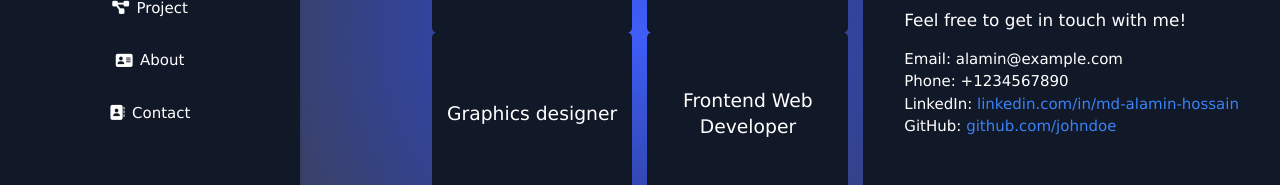
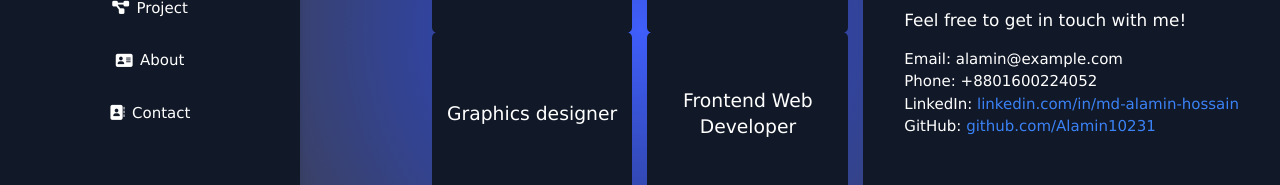
Before and after one commit to Alamin10231/My_Portfolio, a website built with Vite: page index.html in a window 1280 px wide. Shown: the part 371-556 px from the top of the page. Built offline with nearby package versions, Linux system fonts and the light colour scheme.

Commit message:
Update index.html

```diff
--- a/index.html
+++ b/index.html
@@ -97,9 +97,9 @@ rel="stylesheet"
           <p class="text-lg animate__animated animate__fadeInRight animate__delay-2s">Feel free to get in touch with me!</p>
           <ul class="mt-4 ">
               <li class="animate__animated animate__fadeInRight animate__delay-2s">Email: alamin@example.com</li>
-              <li class="animate__animated animate__fadeInRight animate__delay-2s">Phone: +1234567890</li>
+              <li class="animate__animated animate__fadeInRight animate__delay-2s">Phone: +8801600224052</li>
               <li class="animate__animated animate__fadeInRight animate__delay-2s">LinkedIn: <a href="https://www.linkedin.com/in/md-alamin-hossain-56579520a/?trk=opento_sprofile_goalscard" class="text-blue-500 hover:underline">linkedin.com/in/md-alamin-hossain</a></li>
-              <li class="animate__animated animate__fadeInRight animate__delay-2s">GitHub: <a href="https://github.com/Alamin10231" class="text-blue-500 hover:underline">github.com/johndoe</a></li>
+              <li class="animate__animated animate__fadeInRight animate__delay-2s">GitHub: <a href="https://github.com/Alamin10231" class="text-blue-500 hover:underline">github.com/Alamin10231</a></li>
           </ul>
       </section>
 
```
